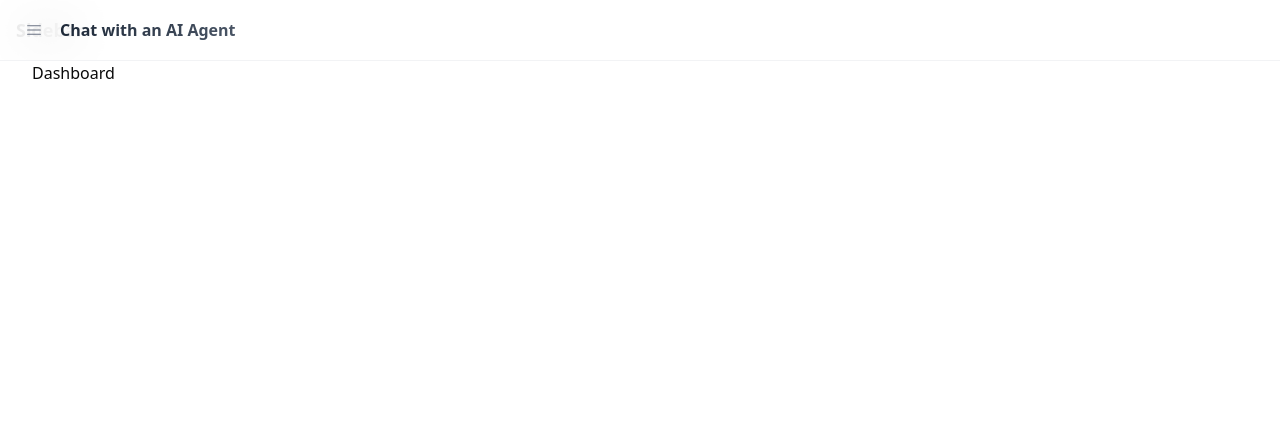
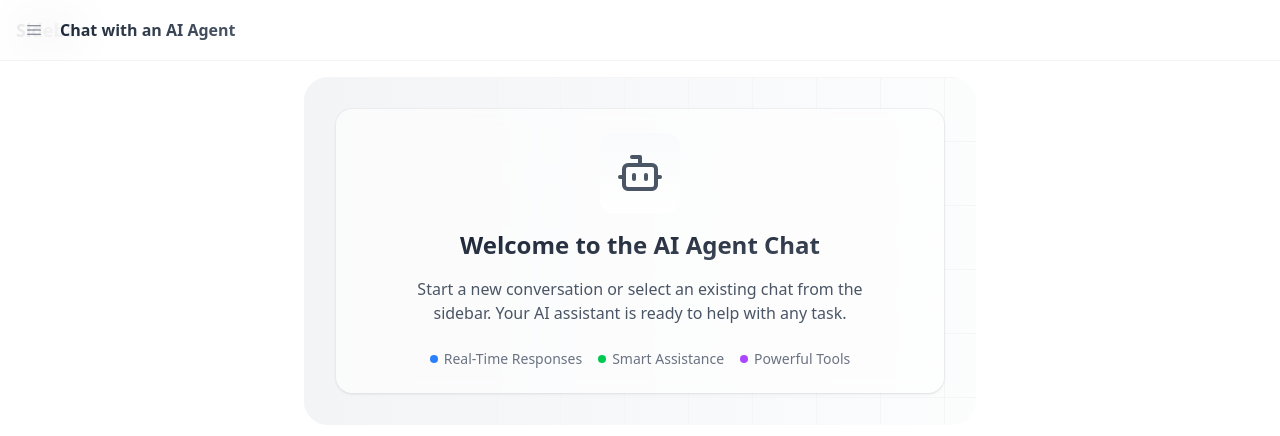
Before and after one commit to abeljoseph42/AIAgent, a Next.js app: page /dashboard in a window 1280 px wide. Shown: the top 436 px of the page. Built offline with nearby package versions, Linux system fonts and the light colour scheme; no server answers.

Commit message:
Finished Dashboard Page

```diff
--- a/app/dashboard/page.tsx
+++ b/app/dashboard/page.tsx
@@ -1,7 +1,41 @@
+import { BotIcon } from "lucide-react";
+
 function DashboardPage() {
   return (
-    <div className="pl-8">
-      Dashboard
+    <div className="flex-1 flex items-center justify-center p-4">
+      <div className="relative max-w-2xl w-full">
+        {/* Adding decorative elements */}
+        <div className="absolute inset-0 -z-10 bg-gradient-to-r from-gray-100 to-gray-50/50 rounded-3xl" />
+        <div className="absolute inset-0 -z-10 bg-[linear-gradient(to_right,#f5f5f5_1px,transparent_1px),linear-gradient(to_bottom,#f5f5f5_1px,transparent_1px)] bg-[size:4rem_4rem] rounded-3xl" />
+
+        <div className="relative space-y-6 p-8 text-center">
+          <div className="bg-white/60 backdrop-blur-sm shadow-sm ring-1 ring-gray-200/50 rounded-2xl p-6 space-y-4">
+            <div className="bg-gradient-to-b from-gray-50 to-white rounded-xl p-4 inline-flex">
+              <BotIcon className="w-12 h-12 text-gray-600" />
+            </div>
+            <h2 className="text-2xl font-semibold bg-gradient-to-br from-gray-900 to-gray-600 bg-clip-text text-transparent">
+              Welcome to the AI Agent Chat
+            </h2>
+            <p className="text-gray-600 max-w-md mx-auto">
+              Start a new conversation or select an existing chat from the sidebar. Your AI assistant is ready to help with any task.
+            </p>
+            <div className="pt-2 flex justify-center gap-4 text-sm text-gray-500">
+              <div className="flex items-center gap-1.5">
+                <div className="w-2 h-2 rounded-full bg-blue-500" />
+                Real-Time Responses
+              </div>
+              <div className="flex items-center gap-1.5">
+                <div className="w-2 h-2 rounded-full bg-green-500" />
+                Smart Assistance
+              </div>
+              <div className="flex items-center gap-1.5">
+                <div className="w-2 h-2 rounded-full bg-purple-500" />
+                Powerful Tools
+              </div>
+            </div>
+          </div>
+        </div>
+      </div>
     </div>
   );
 }
```
